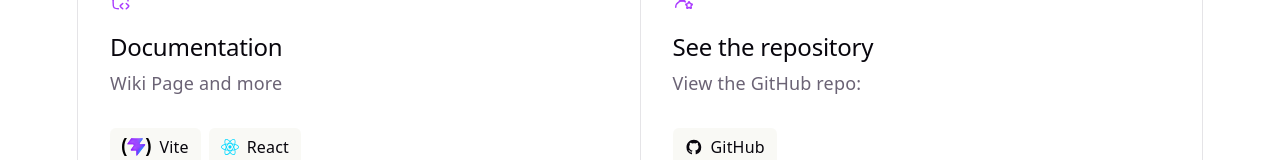
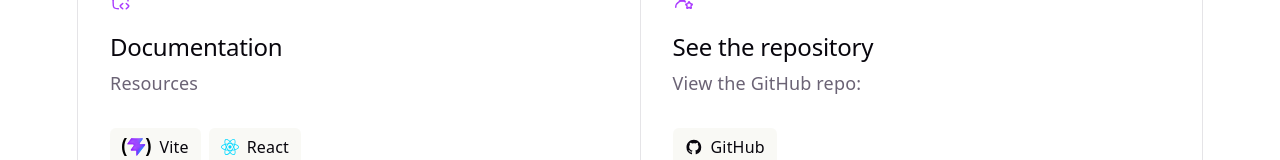
Before and after one commit to ejaq-777/Calypso, a React (Vite) app: page / in a window 1280 px wide. Shown: the part 584-744 px from the top of the page. Built offline with nearby package versions, Linux system fonts and the light colour scheme.

Commit message:
Added persistent logo

```diff
--- a/src/App.tsx
+++ b/src/App.tsx
@@ -42,7 +42,7 @@ function App({ setCurrentView }: { setCurrentView: (view: string) => void }) {
             <use href="/icons.svg#documentation-icon"></use>
           </svg>
           <h2>Documentation</h2>
-          <p>Wiki Page and more</p>
+          <p>Resources</p>
           <ul>
             <li>
               <a href="https://vite.dev/" target="_blank">
--- a/src/Navigation.tsx
+++ b/src/Navigation.tsx
@@ -1,6 +1,12 @@
 export default function Navigation({ setCurrentView }: { setCurrentView: (view: string) => void }) {
   return (
+    <div>
+        <div style={{ position: 'absolute'}}>
+            <img src="./src/assets/calypsoLogo.svg" width="160" height="160"/>
+        </div>
+
         <div style={{ textAlign: 'center', padding: '50px', color: 'white' }}>
+
         <h1>Navigation</h1>
         <p>Select a page to visit:</p>
 
@@ -9,5 +15,6 @@ export default function Navigation({ setCurrentView }: { setCurrentView: (view:
             <button onClick={() => setCurrentView('warnings')}>Go to Warnings</button>
         </div>
         </div>
+    </div>
   );
 }
--- a/src/Warnings.tsx
+++ b/src/Warnings.tsx
@@ -1,12 +1,17 @@
 export default function Warnings({ setCurrentView }: { setCurrentView: (view: string) => void }) {
 return (
+<div style={{ textAlign: 'center'}}>
 
-<div>
+  <div style={{ position: 'absolute'}}>
+    <img src="./src/assets/calypsoLogo.svg" width="160" height="160"/>
+  </div>
+
   <button
     style={{width:'100px', height:'30px'}}
     type="button"
     onClick={() => setCurrentView('navigation')}
   >&larr; Back</button>
+
   <div style={{ textAlign: 'left', padding: '50px', color: 'white' }}>
 
     <div style={{ textAlign: 'center'}}>
```
Lines whose indentation alone changed are shown as unchanged.
